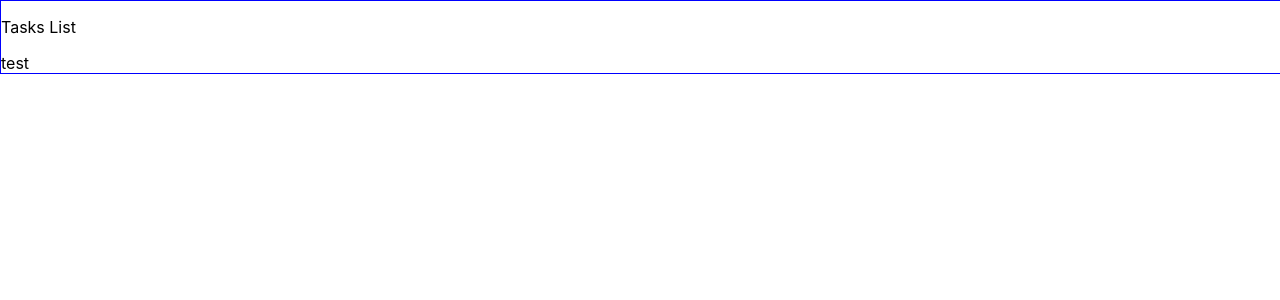
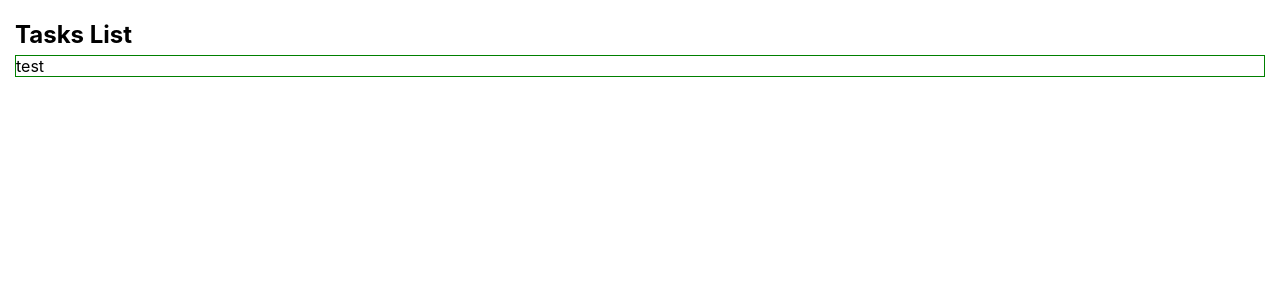
Before and after one commit to Made-By-J-Org/sync-lists, a React (Vite) app: page / in a window 1280 px wide. Shown: the top 300 px of the page. Built offline with nearby package versions, Linux system fonts and the light colour scheme.

Commit message:
Container - updates

```diff
--- a/src/components/Container/Container.jsx
+++ b/src/components/Container/Container.jsx
@@ -1,13 +1,14 @@
 import styles from './Container.module.scss';
 
 const Container = ({title, children}) => (
-  <div className={styles.container}>
-    <header className="box-header">
-      <p className="header">{title}</p>
-    </header>
-    {children && <div className="box-content">
-      {children}
-    </div>}
+  <div className={styles.wrapper}>
+    <h2>{title}</h2>
+
+    {children && (
+      <div className={styles.content}>
+        {children}
+      </div>
+    )}
   </div>
 );
 
--- a/src/components/Container/Container.module.scss
+++ b/src/components/Container/Container.module.scss
@@ -1,13 +1,23 @@
 @import "src/styles/breakpoints";
+@import "src/styles/variables";
 
-.container {
-  border: 1px solid blue;
-  width: 100%;
+.wrapper {
+  background-color: $color-default;
+
+  width: auto;
   height: auto;
-  margin: 0;
-  padding: 0;
+  margin: 10px;
+  padding: 5px;
+
+  > h2 {
+    line-height: 0;
+  }
 
   //@include tablet-max {
   //  border: 1px solid red;
   //}
 }
+
+.content {
+  border: 1px solid green
+}
```
